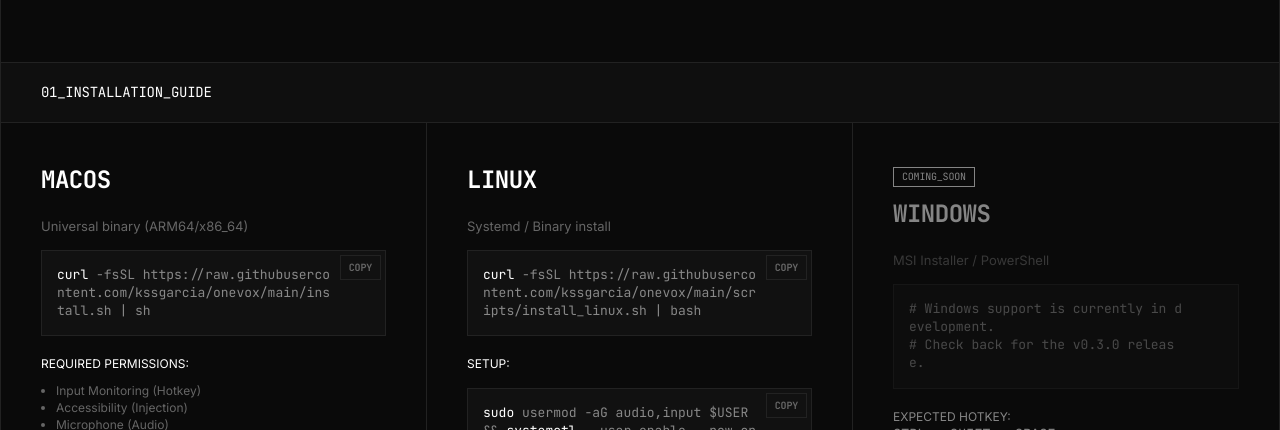
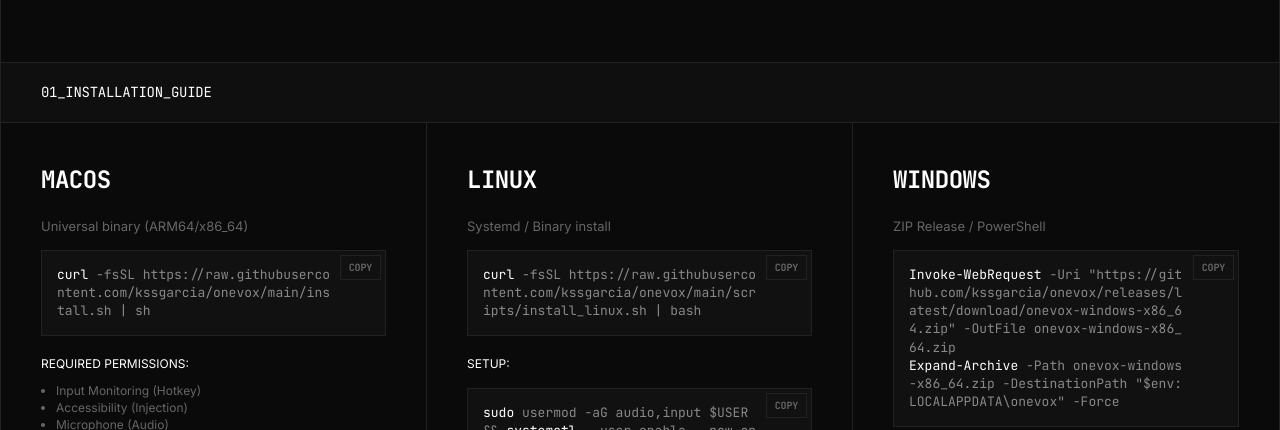
Before and after one commit to kssgarcia/onevox, a plain HTML site: page docs/index.html in a window 1280 px wide. Shown: the part 522-952 px from the top of the page. Drawn offline with Linux system fonts and the light colour scheme.

Commit message:
Windows release

```diff
--- a/docs/index.html
+++ b/docs/index.html
@@ -232,22 +232,6 @@
                 color: var(--muted);
             }
 
-            /* Windows Coming Soon Overlay */
-            .coming-soon {
-                filter: grayscale(1);
-                opacity: 0.5;
-                pointer-events: none;
-            }
-
-            .badge-coming {
-                display: inline-block;
-                border: 1px solid var(--text);
-                padding: 2px 8px;
-                font-size: 10px;
-                margin-bottom: 10px;
-                color: var(--text);
-            }
-
             footer {
                 padding: 40px;
                 display: flex;
@@ -372,8 +356,7 @@
                             <pre><span class="highlight">sudo</span> usermod -aG audio,input $USER && <span class="highlight">systemctl</span> --user enable --now onevox</pre>
                         </div>
                     </div>
-                    <div class="install-box coming-soon">
-                        <div class="badge-coming mono">COMING_SOON</div>
+                    <div class="install-box">
                         <h3 class="mono">Windows</h3>
                         <p
                             style="
@@ -382,14 +365,20 @@
                                 margin-bottom: 15px;
                             "
                         >
-                            MSI Installer / PowerShell
+                            ZIP Release / PowerShell
                         </p>
-                        <pre>
-# Windows support is currently in development.
-# Check back for the v0.3.0 release.</pre
-                        >
+                        <div class="code-wrapper">
+                            <button
+                                class="copy-btn mono"
+                                onclick="copyCode(this)"
+                            >
+                                COPY
+                            </button>
+                            <pre><span class="highlight">Invoke-WebRequest</span> -Uri "https://github.com/kssgarcia/onevox/releases/latest/download/onevox-windows-x86_64.zip" -OutFile onevox-windows-x86_64.zip
+<span class="highlight">Expand-Archive</span> -Path onevox-windows-x86_64.zip -DestinationPath "$env:LOCALAPPDATA\onevox" -Force</pre>
+                        </div>
                         <p style="font-size: 12px; margin-top: 20px">
-                            EXPECTED HOTKEY:
+                            HOTKEY:
                         </p>
                         <p style="font-size: 14px" class="mono">
                             CTRL + SHIFT + SPACE
```
Also changed, not shown: INSTALLATION.md (+4 -2 lines), .github/workflows/release.yml, README.md.
